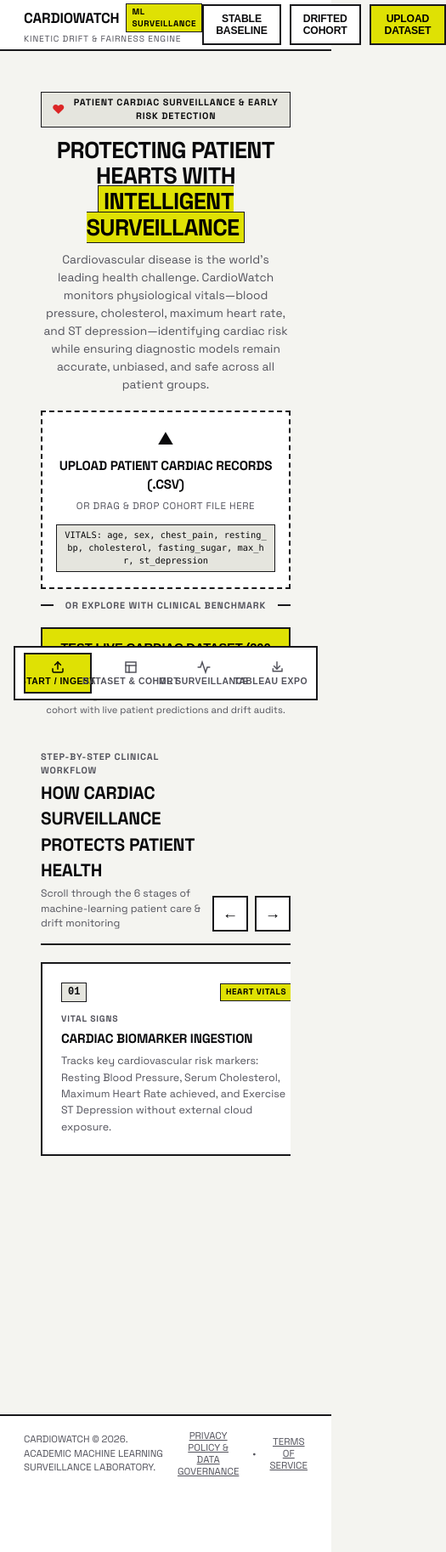
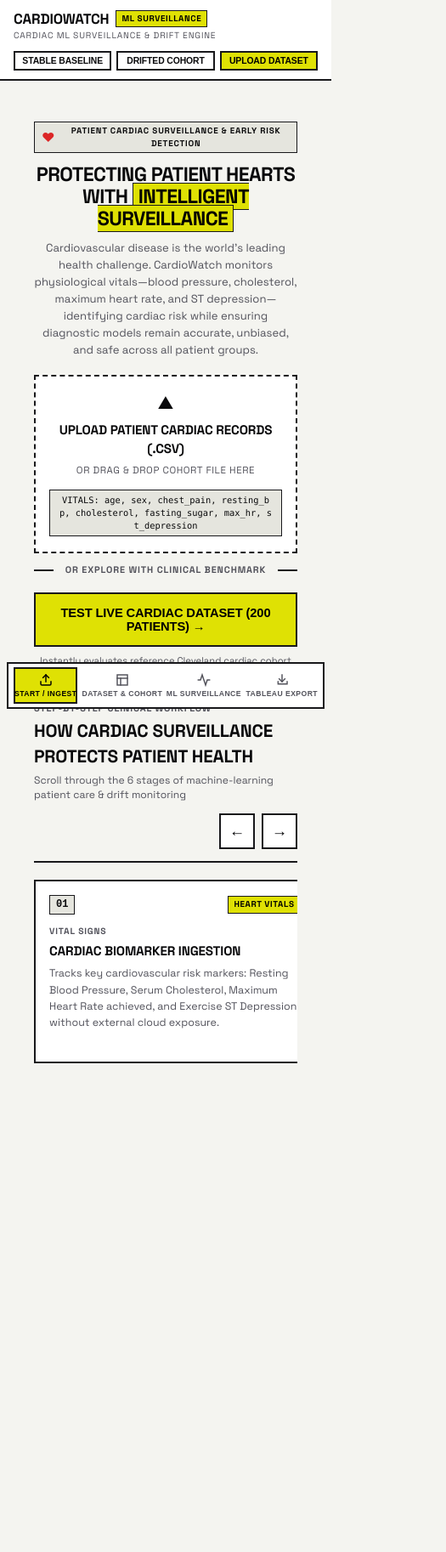
Before and after one commit to varnz19/cardioWatch, a React (Vite) app in the folder frontend/: page / in a window 390 px wide. Shown: the whole page at 85% size, 525 px wide, since content can reach past the window. After the commit the page ends 1543 px from the top, so only its background shows below. Built offline with nearby package versions, Linux system fonts and the light colour scheme.

Commit message:
feat: remove footer and add responsive media queries for scrolling and devices

```diff
--- a/frontend/src/App.css
+++ b/frontend/src/App.css
@@ -852,65 +852,198 @@
   font-weight: 700;
 }
 
-/* Institutional Footer */
-.app-footer {
-  border-top: 2px solid var(--border);
-  background-color: #FFFFFF;
-  padding: 16px 28px 88px 28px;
-  margin-top: auto;
+/* ==========================================================================
+   7. Device Responsive Breakpoints & Smooth Scrolling System
+   ========================================================================== */
+
+/* Universal Smooth Scrolling & Touch Optimizations */
+html {
+  scroll-behavior: smooth;
+  -webkit-text-size-adjust: 100%;
 }
 
-.footer-content {
-  max-width: 1440px;
-  margin: 0 auto;
-  display: flex;
-  align-items: center;
-  justify-content: space-between;
-  font-size: 0.72rem;
-  color: var(--muted-foreground);
-  text-transform: uppercase;
+* {
+  -webkit-overflow-scrolling: touch;
 }
 
-.footer-links {
-  display: flex;
-  align-items: center;
-  gap: 16px;
+/* Touch-friendly scrolling track styles */
+.workflow-cards-track {
+  -webkit-overflow-scrolling: touch;
+  scroll-snap-type: x mandatory;
 }
 
-.footer-links button {
-  color: var(--muted-foreground);
-  text-decoration: underline;
-  background: none;
-  border: none;
-  cursor: pointer;
-  padding: 0;
-  font-size: 0.72rem;
-  text-transform: uppercase;
-  font-family: inherit;
+.workflow-card {
+  scroll-snap-align: start;
 }
 
-.footer-links button:hover {
-  color: #000000;
+.data-table-container {
+  -webkit-overflow-scrolling: touch;
+  scrollbar-width: thin;
 }
 
-/* Modals */
-.modal-overlay {
-  position: fixed;
-  inset: 0;
-  background: rgba(9, 9, 11, 0.6);
-  display: flex;
-  align-items: center;
-  justify-content: center;
-  z-index: 2000;
-  padding: 20px;
+/* --- Large Desktops (min-width: 1440px) --- */
+@media (min-width: 1440px) {
+  .page-container {
+    max-width: 1440px;
+    margin: 0 auto;
+    padding: 24px 32px 100px 32px;
+  }
 }
 
-.modal-content {
-  background: #FFFFFF;
-  border: 2px solid var(--border);
-  padding: 28px;
-  max-width: 680px;
-  width: 100%;
+/* --- Medium Screens / Laptops (max-width: 1100px) --- */
+@media (max-width: 1100px) {
+  .kpi-grid {
+    grid-template-columns: repeat(2, 1fr) !important;
+  }
+  .grid-2 {
+    grid-template-columns: 1fr;
+  }
+  .workflow-card {
+    flex: 0 0 290px;
+  }
+}
+
+/* --- Tablets & Handhelds (max-width: 768px) --- */
+@media (max-width: 768px) {
+  .top-navbar {
+    padding: 0 16px;
+    height: auto;
+    min-height: 56px;
+    flex-wrap: wrap;
+    gap: 10px;
+    padding-top: 10px;
+    padding-bottom: 10px;
+  }
+
+  .top-actions {
+    display: flex;
+    flex-wrap: wrap;
+    gap: 6px;
+    width: 100%;
+    justify-content: flex-start;
+  }
+
+  .top-actions button {
+    padding: 4px 8px;
+    font-size: 0.65rem;
+    flex: 1;
+  }
+
+  .clean-cardiac-hero {
+    margin: 16px auto 20px auto;
+    padding: 0 12px;
+  }
+
+  .clean-hero-title {
+    font-size: clamp(1.5rem, 6vw, 2.1rem);
+  }
+
+  .clean-hero-lead {
+    font-size: 0.82rem;
+  }
+
+  .scrollable-workflow-section {
+    padding: 0 12px;
+    margin: 24px auto 36px auto;
+  }
+
+  .workflow-header-row {
+    flex-direction: column;
+    align-items: flex-start;
+    gap: 12px;
+  }
+
+  .scroll-arrow-controls {
+    align-self: flex-end;
+  }
+
+  .workflow-card {
+    flex: 0 0 260px;
+    padding: 16px;
+  }
+
+  .kpi-grid {
+    grid-template-columns: 1fr 1fr !important;
+    gap: 10px;
+  }
+
+  .metric-card {
+    padding: 12px;
+  }
+
+  .metric-value {
+    font-size: 1.6rem;
+  }
+
+  .card-header {
+    flex-direction: column;
+    align-items: flex-start;
+    gap: 10px;
+  }
+
+  #patient-search-input {
+    width: 100% !important;
+  }
+
+  .risk-filter-bar {
+    gap: 6px;
+    padding: 8px 12px;
+  }
+
+  .risk-filter-btn {
+    padding: 4px 8px;
+    font-size: 0.65rem;
+  }
+
+  .bottom-dock-nav {
+    bottom: 10px;
+    padding: 4px 6px;
+    max-width: calc(100vw - 16px);
+  }
+
+  .dock-item {
+    min-width: 60px;
+    padding: 6px 10px;
+  }
+
+  .dock-label {
+    font-size: 0.58rem;
+  }
+}
+
+/* --- Mobile Phones (max-width: 480px) --- */
+@media (max-width: 480px) {
+  .kpi-grid {
+    grid-template-columns: 1fr !important;
+  }
+
+  .clean-hero-title {
+    font-size: 1.45rem;
+  }
+
+  .hero-kicker-badge {
+    font-size: 0.62rem;
+    padding: 3px 8px;
+  }
+
+  .workflow-card {
+    flex: 0 0 85vw;
+  }
+
+  .data-table th,
+  .data-table td {
+    padding: 7px 10px;
+    font-size: 0.7rem;
+  }
+
+  .dock-item {
+    min-width: 52px;
+    padding: 5px 6px;
+  }
+
+  .dock-label {
+    font-size: 0.54rem;
+  }
 }
 
 /* Skeletons */
--- a/frontend/src/App.jsx
+++ b/frontend/src/App.jsx
@@ -1,7 +1,6 @@
 import React, { useState } from 'react';
 import Navbar from './components/Navbar';
 import BottomNav from './components/BottomNav';
-import Footer from './components/Footer';
 import Landing from './pages/Landing';
 import OverviewData from './pages/OverviewData';
 import Surveillance from './pages/Surveillance';
@@ -14,7 +13,6 @@
   const [analysis, setAnalysis] = useState(null);
   const [loading, setLoading] = useState(false);
   const [globalError, setGlobalError] = useState('');
-  const [legalModal, setLegalModal] = useState(null); // 'terms' | 'privacy' | null
 
   const handleAnalysisRequest = async ({ file = null, sampleName = null, goTo = 'surveillance' }) => {
     setLoading(true);
@@ -110,46 +108,6 @@
         activePage={activePage}
         setActivePage={handleNavSwitch}
       />
-
-      {/* Institutional Footer with Legal & Regulatory links */}
-      <Footer onOpenLegal={setLegalModal} />
-
-      {/* Terms of Service & Privacy Policy Modals */}
-      {legalModal && (
-        <div className="modal-overlay" onClick={() => setLegalModal(null)}>
-          <div className="modal-content" onClick={(e) => e.stopPropagation()}>
-            <div style={{ display: 'flex', justifyContent: 'space-between', alignItems: 'center', marginBottom: 16, borderBottom: '2px solid var(--border-default)', paddingBottom: 10 }}>
-              <h3 style={{ fontSize: '1rem', fontWeight: 700, textTransform: 'uppercase', letterSpacing: '0.04em' }}>
-                {legalModal === 'privacy' ? 'DATA GOVERNANCE & PRIVACY' : 'TERMS OF SURVEILLANCE SERVICE'}
-              </h3>
-              <button
-                type="button"
-                className="btn-outline-kinetic"
-                style={{ padding: '4px 10px' }}
-                onClick={() => setLegalModal(null)}
-              >
-                CLOSE [X]
-              </button>
-            </div>
-
-            <div style={{ fontSize: '0.82rem', color: 'var(--text-secondary)', lineHeight: 1.6 }}>
-              {legalModal === 'privacy' ? (
-                <>
-                  <p><strong>01 / LOCAL IN-MEMORY PROCESSING:</strong> CardioWatch evaluates patient biomarkers strictly inside the local runtime environment. Tabular records are never transmitted to third-party telemetric endpoints.</p>
-                  <p style={{ marginTop: 12 }}><strong>02 / DE-IDENTIFIED RECORDS:</strong> All processed datasets conform to de-identification standards; direct identifiers (names, MRNs, SSNs) are strictly excluded.</p>
-                  <p style={{ marginTop: 12 }}><strong>03 / ARTIFACT RETENTION:</strong> Generated CSV exports reside exclusively in the local directory for downstream Tableau consumption.</p>
-                </>
-              ) : (
-                <>
-                  <p><strong>01 / CLINICAL ML SURVEILLANCE RESEARCH:</strong> CardioWatch is designed for machine learning drift monitoring and demographic fairness evaluation.</p>
-                  <p style={{ marginTop: 12 }}><strong>02 / NON-DIAGNOSTIC ADVISORY:</strong> Outputs represent statistical estimations and do not constitute certified clinical diagnosis. Licensed medical evaluation is mandatory for any patient care decision.</p>
-                  <p style={{ marginTop: 12 }}><strong>03 / DISTRIBUTIONAL HYPOTHESIS:</strong> Drift metrics reflect continuous P(X) distribution divergence and equal opportunity parity.</p>
-                </>
-              )}
-            </div>
-          </div>
-        </div>
-      )}
     </div>
   );
 }
--- a/frontend/src/components/Footer.jsx
+++ b/frontend/src/components/Footer.jsx
@@ -1,18 +1,3 @@
-import React from 'react';
-
-export default function Footer({ onOpenLegal }) {
-  return (
-    <footer className="app-footer">
-      <div className="footer-content">
-        <div className="footer-left">
-          <span>CardioWatch &copy; 2026. Academic Machine Learning Surveillance Laboratory.</span>
-        </div>
-        <div className="footer-links">
-          <button type="button" onClick={() => onOpenLegal('privacy')}>Privacy Policy &amp; Data Governance</button>
-          <span>&bull;</span>
-          <button type="button" onClick={() => onOpenLegal('terms')}>Terms of Service</button>
-        </div>
-      </div>
-    </footer>
-  );
+export default function Footer() {
+  return null;
 }
--- a/frontend/src/components/Navbar.jsx
+++ b/frontend/src/components/Navbar.jsx
@@ -9,7 +9,7 @@
             CARDIOWATCH
             <span className="brand-badge">ML SURVEILLANCE</span>
           </h1>
-          <p>KINETIC DRIFT & FAIRNESS ENGINE</p>
+          <p>CARDIAC ML SURVEILLANCE &amp; DRIFT ENGINE</p>
         </div>
 
         {currentDatasetName && (
```
